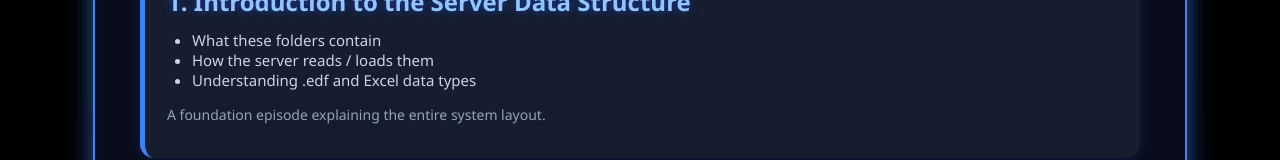
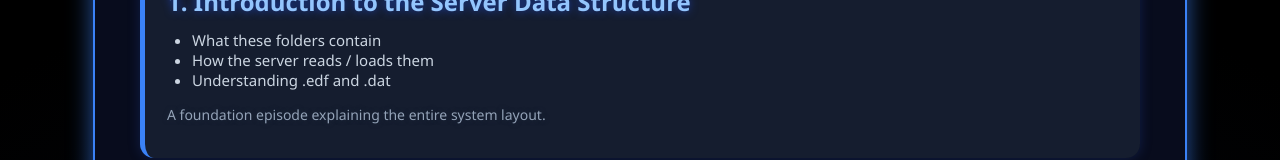
Before and after one commit to DevTopz/TutorialSeries, a plain HTML site: page index.html in a window 1280 px wide. Shown: the part 286-446 px from the top of the page. Drawn offline with Linux system fonts and the light colour scheme.

Commit message:
Update index.html

```diff
--- a/index.html
+++ b/index.html
@@ -93,7 +93,7 @@
       <ul>
         <li>What these folders contain</li>
         <li>How the server reads / loads them</li>
-        <li>Understanding .edf and Excel data types</li>
+        <li>Understanding .edf and .dat</li>
       </ul>
       <p class="small">A foundation episode explaining the entire system layout.</p>
     </div>
```
